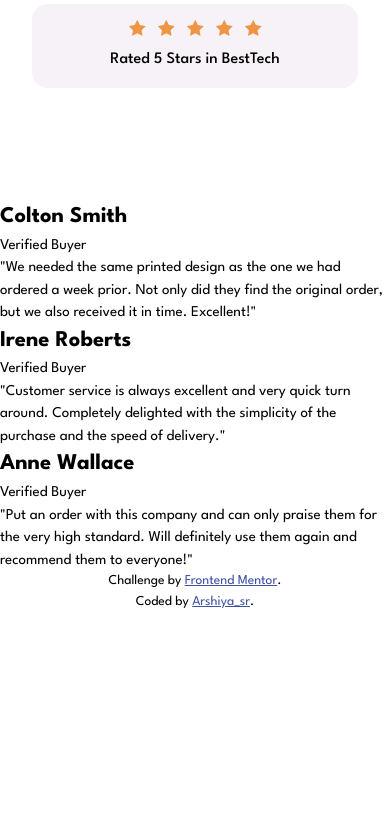
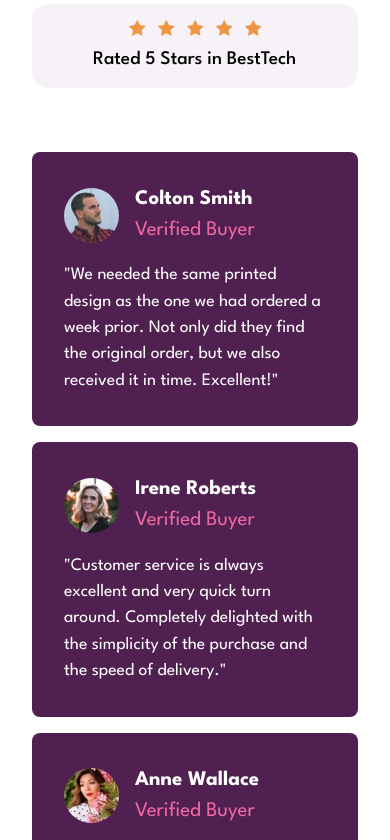
Before and after one commit to arshiya-sr/frontend-mentor-Social-proof-section-Project, a plain HTML site: page index.html in a window 390 px wide. Shown: the part 640-1480 px from the top of the page. Before the commit the page ends 1252 px from the top, so only its background shows below. Drawn offline with Linux system fonts and the light colour scheme.

Commit message:
Complete mobile layout
Feat:

- Comment section styled.
- Footer and credits styled.

```diff
--- a/css/styles.css
+++ b/css/styles.css
@@ -4,16 +4,14 @@
     display: flex;
     flex-direction: column;
     flex: 1;
-    gap: var(--space-lg);
 }
 
 .top {
     display: flex;
     flex-direction: column;
     text-align: center;
-
     gap: var(--space-lg);
-    padding: var(--space-3xl) var(--space-lg);
+    padding: var(--space-3xl) var(--space-lg) var(--space-lg);
 }
 
 .left {
@@ -57,6 +55,7 @@
     flex-direction: column;
     align-items: center;
     gap: var(--space-sm);
+    max-width: 600px;
 }
 
 .stars {
@@ -67,6 +66,55 @@
 .rating {
     font-size: var(--fs-sm);
     font-weight: var(--fw-normal);
+    scale: 1.2;
+}
+
+/* Bottom section */
+
+.bottom {
+    display: flex;
+    flex-direction: column;
+    gap: var(--space-md);
+    padding: var(--space-lg)
+}
+
+.comment {
+    background-color: var(--Dark-Magenta);
+    padding: var(--space-lg);
+    border-radius: var(--radius-md);
+    display: flex;
+    flex-direction: column;
+    color: var(--White)
+}
+
+.commentor-profile {
+    display: flex;
+    align-items: center;
+    gap: var(--space-md);
+    margin-block-end: var(--space-md);
+}
+
+.commentor-pfp {
+    width: 55px;
+    border-radius: var(--radius-circle)
+}
+
+.commentor-desc {
+    display: flex;
+    flex-direction: column;
+}
+
+.commentor-name,
+.commentor-state {
+    font-size: var(--fs-md)
+}
+
+.commentor-state {
+    color: var(--Soft-Pink)
+}
+
+.comment-desc {
+    font-size: 1.1rem;
 }
 
 /* Footer */
@@ -74,8 +122,13 @@
 .footer {
     font-size: var(--fs-xs);
     text-align: center;
+    background-color: var(--Dark-Magenta);
+    color: var(--Light-Grayish-Magenta);
+    padding: var(--space-md) 0;
+    margin-block-start: var(--space-lg);
 }
 
 .credit {
-    color: hsl(228, 45%, 44%);
+    color: var(--Dark-Grayish-Magenta);
+    text-decoration: none;
 }
--- a/index.html
+++ b/index.html
@@ -56,29 +56,45 @@
           </li>
         </ul>
       </div>
-
     </section>
 
     <section class="bottom">
-
       <div class="comment">
+        <div class="commentor-profile">
+          <img class="commentor-pfp" src="./images/image-colton.jpg" alt="" aria-hidden="true">
+          <div class="commentor-desc">
             <h2 class="commentor-name">Colton Smith</h2>
             <p class="commentor-state">Verified Buyer</p>
+          </div>
+        </div>
+
         <p class="comment-desc">"We needed the same printed design as the one we had ordered a week prior.
           Not only did they find the original order, but we also received it in time.
           Excellent!"</p>
       </div>
 
       <div class="comment">
+        <div class="commentor-profile">
+          <img class="commentor-pfp" src="./images/image-irene.jpg" alt="" aria-hidden="true">
+          <div class="commentor-desc">
             <h2 class="commentor-name">Irene Roberts</h2>
             <p class="commentor-state">Verified Buyer</p>
+          </div>
+        </div>
+
         <p class="comment-desc">"Customer service is always excellent and very quick turn around. Completely
           delighted with the simplicity of the purchase and the speed of delivery."</p>
       </div>
 
       <div class="comment">
+        <div class="commentor-profile">
+          <img class="commentor-pfp" src="./images/image-anne.jpg" alt="" aria-hidden="true">
+          <div class="commentor-desc">
             <h2 class="commentor-name">Anne Wallace</h2>
             <p class="commentor-state">Verified Buyer</p>
+          </div>
+        </div>
+
         <p class="comment-desc">"Put an order with this company and can only praise them for the very high
           standard. Will definitely use them again and recommend them to everyone!"</p>
       </div>
```
Lines whose indentation alone changed are shown as unchanged.
